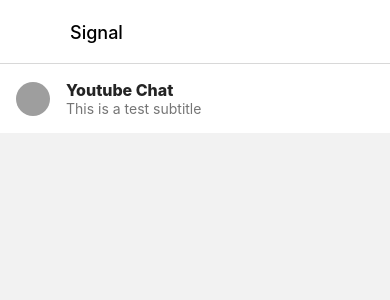
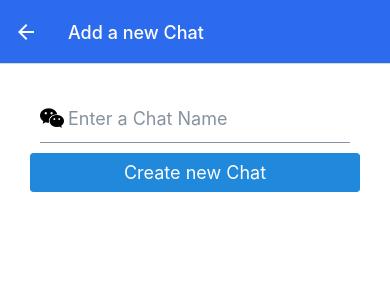
Before and after one commit to gimnakatugampala/rn-chat-app, a React Native app: screen /AddChat in a window 390 px wide. Shown: the top 300 px of the page. Built offline with nearby package versions, Linux system fonts and the light colour scheme; grey boxes are pictures that could not be loaded.

Commit message:
indivual chats

```diff
--- a/App.js
+++ b/App.js
@@ -6,6 +6,7 @@
 import LoginScreen from './screens/LoginScreen';
 import RegisterScreen from './screens/RegisterScreen';
 import HomeScreen from './screens/HomeScreen';
+import AddChatScreen from './screens/AddChatScreen';
 
 
 const Stack = createStackNavigator()
@@ -44,6 +45,12 @@
          title:'Home'
        }}
        />
+      <Stack.Screen name="AddChat"
+       component={AddChatScreen}
+       options={{
+         title:'Add Chat'
+       }}
+       />
       </Stack.Navigator>
     </NavigationContainer>
   );
--- a/package.json
+++ b/package.json
@@ -8,6 +8,8 @@
     "eject": "expo eject"
   },
   "dependencies": {
+    "@expo/vector-icons": "^12.0.5",
+    "@react-native-async-storage/async-storage": "~1.15.0",
     "@react-navigation/native": "^6.0.6",
     "@react-navigation/stack": "^6.0.11",
     "expo": "~43.0.0",
@@ -20,8 +22,7 @@
     "react-native-gesture-handler": "^1.10.3",
     "react-native-safe-area-context": "3.3.2",
     "react-native-screens": "~3.8.0",
-    "react-native-web": "0.17.1",
-    "@react-native-async-storage/async-storage": "~1.15.0"
+    "react-native-web": "0.17.1"
   },
   "devDependencies": {
     "@babel/core": "^7.12.9"
--- /dev/null
+++ b/screens/AddChatScreen.js
@@ -0,0 +1,56 @@
+import React, { useLayoutEffect, useState } from 'react'
+import { StyleSheet, Text, View } from 'react-native'
+import { Button , Icon, Input } from 'react-native-elements'
+import Firebase from '../firebase'
+
+export default function AddChatScreen({navigation}) {
+
+    const db = Firebase.firestore()
+
+    const [input, setinput] = useState('')
+
+    useLayoutEffect(() => {
+
+        navigation.setOptions({
+            title:'Add a new Chat',
+            headerBackTitle:'Chats'
+        })
+
+    }, [navigation])
+
+    const createChat = async () =>{
+        await db.collection('chats').add({
+            chatName:input
+        }).then(() => {
+            navigation.goBack()
+        }).catch((error) => alert(error))
+    }
+
+
+    return (
+        <View style={styles.container}>
+            <Input
+                placeholder="Enter a Chat Name"
+                value={input}
+                onChangeText={(text) => setinput(text)}
+                onSubmitEditing={createChat}
+                leftIcon={
+                    <Icon name="wechat" type="antdesign" size={24} color="black" />
+                }
+            />
+            <Button
+                onPress={createChat}
+                title="Create new Chat"
+            />
+        </View>
+    )
+}
+
+const styles = StyleSheet.create({
+    container:{
+        backgroundColor:'white',
+        padding:30,
+        height:'100%'
+
+    }
+})
--- a/screens/HomeScreen.js
+++ b/screens/HomeScreen.js
@@ -4,9 +4,17 @@
 import CustomListItem from '../components/CustomListItem'
 import Firebase from '../firebase'
 
+import { AntDesign ,SimpleLineIcons } from '@expo/vector-icons'
+
 export default function HomeScreen({navigation}) {
 
     const auth = Firebase.auth()
+
+    const signOutUser = () => {
+        auth.signOut().then(() => {
+            navigation.replace('Login')
+        })
+    }
 
     useLayoutEffect(() => {
         navigation.setOptions({
@@ -16,14 +24,30 @@
             headerTintColor:'black',
             headerLeft:() => (
                 <View style={{marginLeft:20}}>
-                    <TouchableOpacity>
+                    <TouchableOpacity onPress={signOutUser}>
                     <Avatar
                     rounded
                     source={{uri: auth?.currentUser?.photoURL}}
                     />
                     </TouchableOpacity>
                 </View>
-            )
+            ),
+            headerRight:() => (
+                <View style={{
+                    flexDirection:'row',
+                    justifyContent:'space-between',
+                    width:80,
+                    marginRight:20
+
+                }}>
+                    <TouchableOpacity>
+                        <AntDesign name="camerao" size={24} color="black" />
+                    </TouchableOpacity>
+                    <TouchableOpacity>
+                        <SimpleLineIcons onPress={() => navigation.navigate('AddChat')} name="pencil" size={24} color="black" />
+                    </TouchableOpacity>
+                </View>
+        )
         })
     }, [])
 
```
